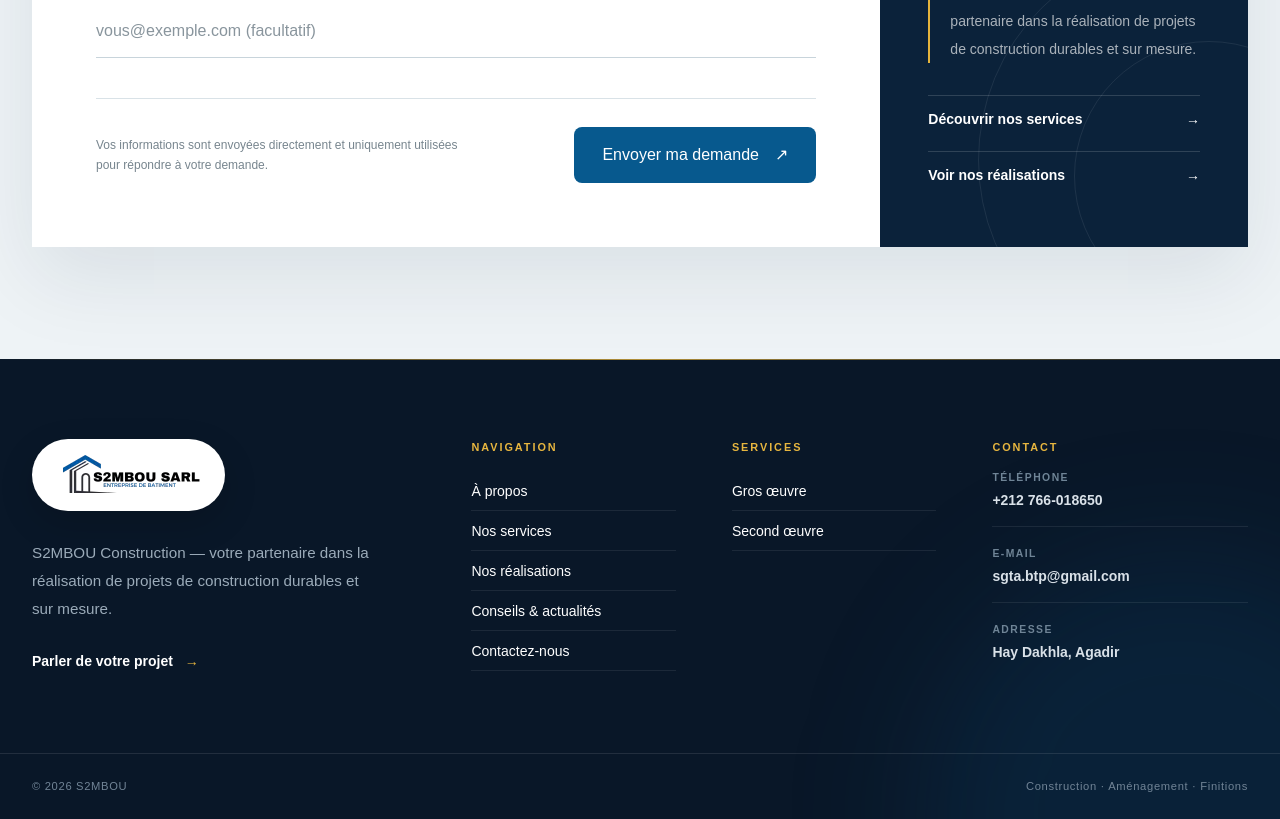
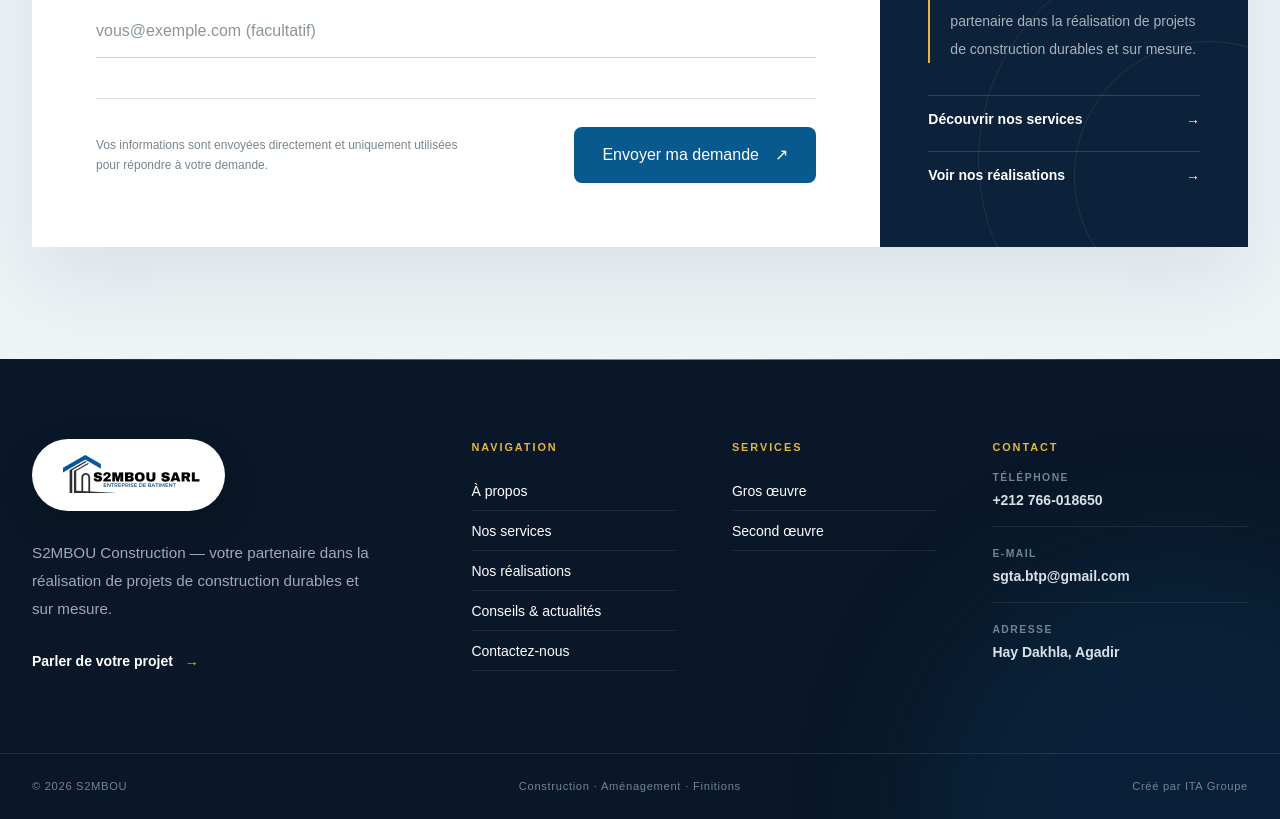
Before and after one commit to MEDPRO26/batiplusmaroc, a Next.js app: page /contactez-nous in a window 1280 px wide. Shown: the part 1761-2580 px from the top of the page. Built offline with nearby package versions, Linux system fonts and the light colour scheme; a web font is replaced by a local one.

Commit message:
Add an ITA Groupe credit in the site footer.

```diff
--- a/components/layout/site-footer.tsx
+++ b/components/layout/site-footer.tsx
@@ -139,6 +139,14 @@
       <div className="relative mx-auto flex max-w-[1280px] flex-col gap-3 border-t border-white/10 px-[18px] py-6 text-[0.7rem] tracking-[0.06em] text-[#718496] sm:flex-row sm:items-center sm:justify-between sm:px-6 lg:px-8">
         <span>© {new Date().getFullYear()} S2MBOU</span>
         <span>Construction · Aménagement · Finitions</span>
+        <a
+          className="transition-colors hover:text-white"
+          href="https://www.itagroupe.com/"
+          target="_blank"
+          rel="noopener noreferrer"
+        >
+          Créé par ITA Groupe
+        </a>
       </div>
     </footer>
   );
```
